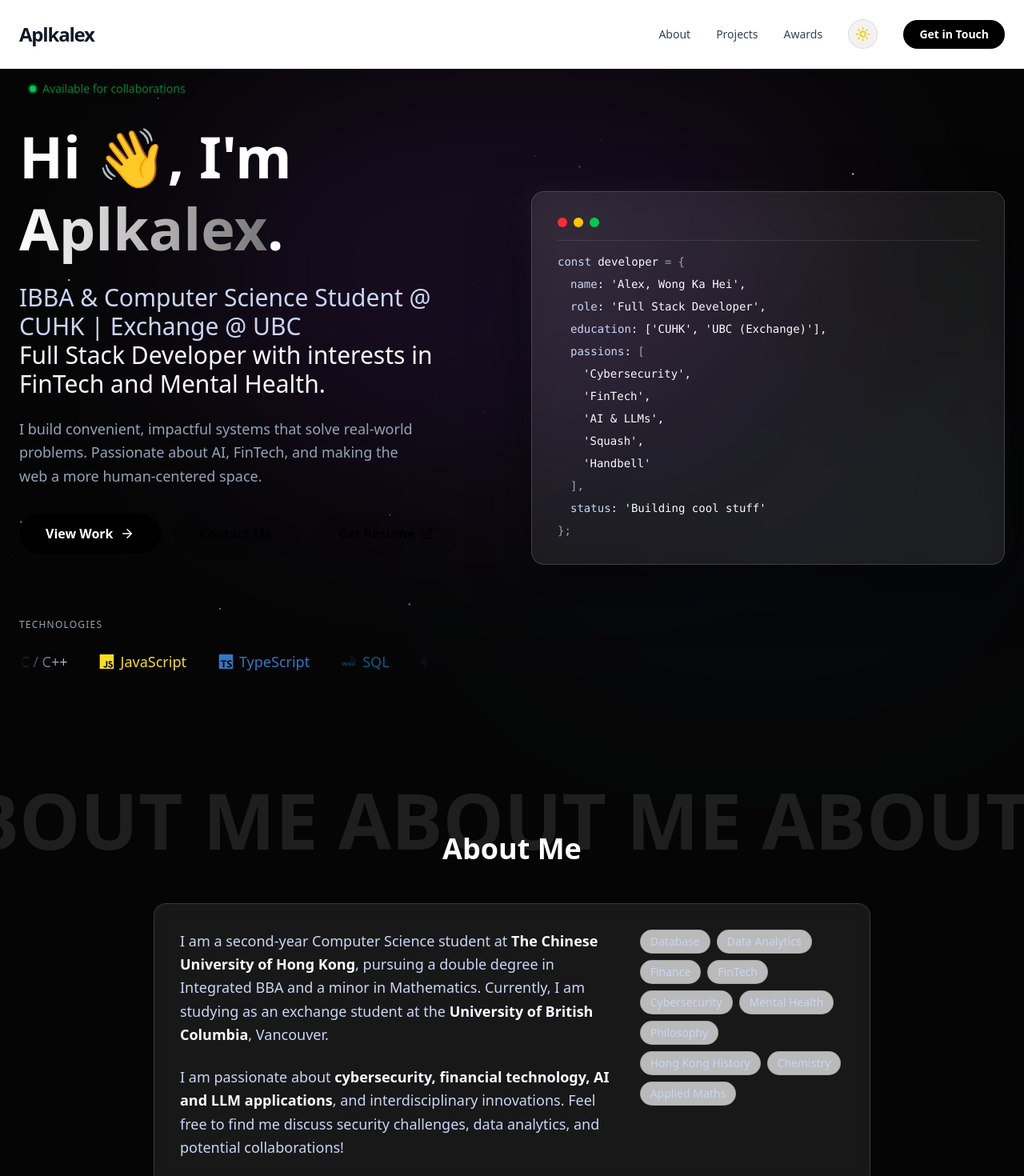
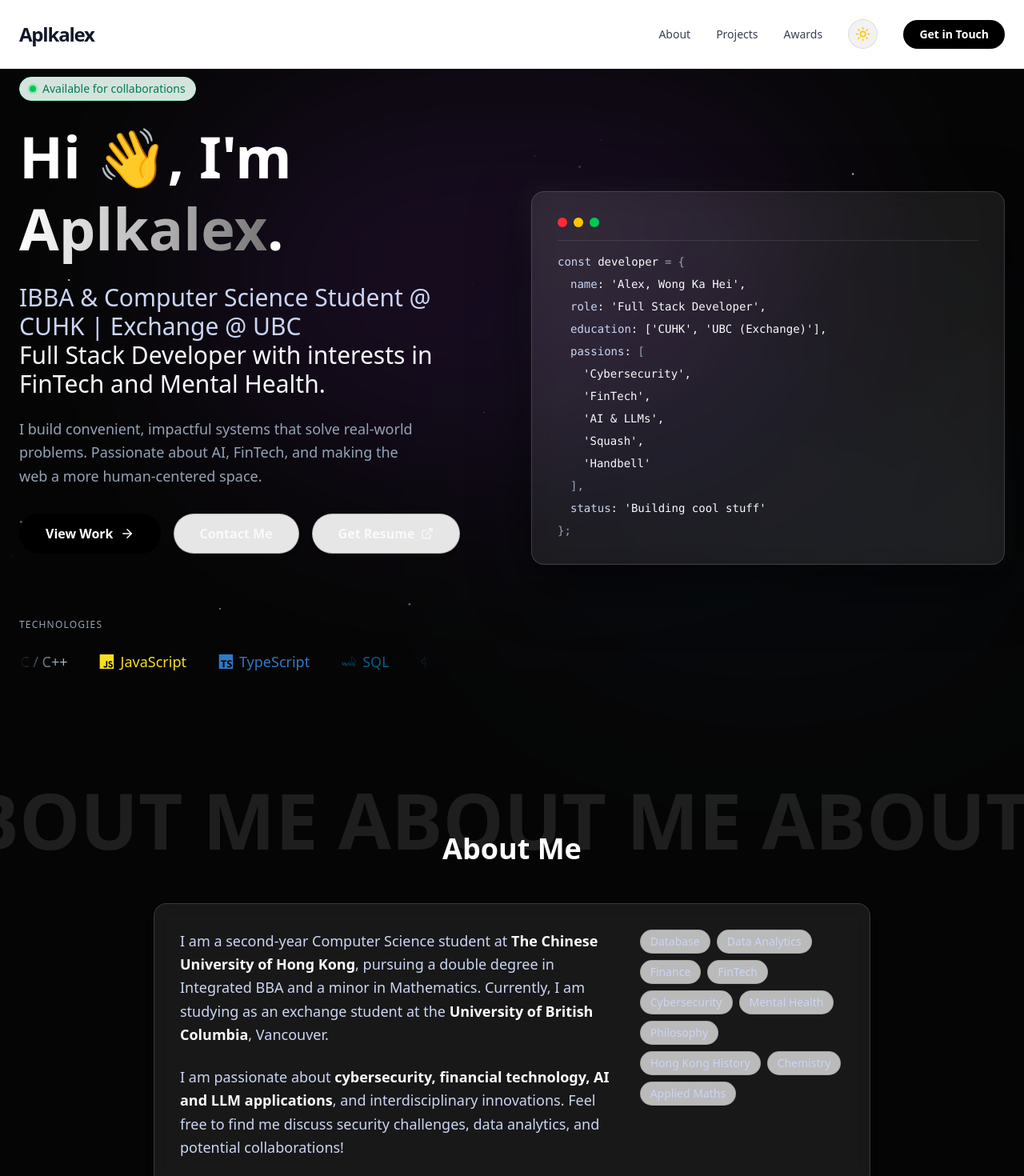
Before and after one commit to Aplkalex/aplkalex.com, a Next.js app: page / in a window 1280 px wide. Shown: the top 1470 px of the page at 80% size. Built offline with nearby package versions, Linux system fonts and the light colour scheme.

Commit message:
Enhance styling for motion elements and awards grid with improved colors and shadows

```diff
--- a/src/app/page.tsx
+++ b/src/app/page.tsx
@@ -144,7 +144,7 @@ export default function Home() {
                             variants={staggerContainer}
                             style={{ x: heroTextX, opacity: heroOpacity }}
                         >
-                            <motion.div variants={fadeInUp} className="inline-flex items-center gap-2 px-3 py-1 mb-6 rounded-full border border-black/10 dark:border-white/10 bg-black/5 dark:bg-white/5 text-sm text-green-700 dark:text-green-300 backdrop-blur-sm">
+                            <motion.div variants={fadeInUp} className="inline-flex items-center gap-2 px-3 py-1 mb-6 rounded-full border border-emerald-200 dark:border-white/10 bg-emerald-50/90 dark:bg-white/5 text-sm text-emerald-700 dark:text-emerald-300 shadow-sm">
                                 <span className="relative flex h-2 w-2">
                                     <span className="animate-ping absolute inline-flex h-full w-full rounded-full bg-green-400 opacity-75"></span>
                                     <span className="relative inline-flex rounded-full h-2 w-2 bg-green-500"></span>
@@ -184,7 +184,7 @@ export default function Home() {
                                 <motion.div whileHover={{ scale: 1.05 }} whileTap={{ scale: 0.95 }}>
                                     <Link
                                         href="#contact"
-                                        className="px-8 py-3 bg-black/5 border border-black/10 text-black rounded-full font-semibold hover:bg-black/10 dark:bg-white/5 dark:border-white/10 dark:text-white transition-colors flex items-center justify-center"
+                                        className="px-8 py-3 bg-white/90 border border-black/20 theme-text-strong dark:text-white rounded-full font-semibold shadow-md hover:bg-white dark:bg-white/5 dark:border-white/10 transition-colors flex items-center justify-center"
                                     >
                                         Contact Me
                                     </Link>
@@ -193,7 +193,7 @@ export default function Home() {
                                     <motion.button
                                         type="button"
                                         onClick={handleResumeClick}
-                                        className="px-8 py-3 bg-black/5 border border-black/10 text-black rounded-full font-semibold hover:bg-black/10 dark:bg-white/5 dark:border-white/10 dark:text-white transition-colors flex items-center justify-center gap-2 relative z-10 cursor-pointer"
+                                        className="px-8 py-3 bg-white/90 border border-black/20 theme-text-strong dark:text-white rounded-full font-semibold shadow-md hover:bg-white dark:bg-white/5 dark:border-white/10 transition-colors flex items-center justify-center gap-2 relative z-10 cursor-pointer"
                                     >
                                         Get Resume <ExternalLink size={16} />
                                     </motion.button>
@@ -291,7 +291,7 @@ export default function Home() {
                                 <ScrambleText text="About Me" />
                             </motion.div>
                         </div>
-                        <GlassCard className="overflow-hidden">
+                        <GlassCard className="overflow-hidden bg-white/90 border border-black/5 shadow-lg dark:bg-white/5 dark:border-white/10">
                             <div className="grid md:grid-cols-3 gap-8">
                                 <motion.div
                                     className="md:col-span-2 max-w-none space-y-6"
@@ -357,7 +357,7 @@ export default function Home() {
                             <motion.div variants={popIn} className="h-full">
                                 <div onClick={handleQueuesisClick} className="block h-full group cursor-pointer">
                                     <motion.div layoutId="queuesis-card" className="h-full">
-                                        <GlassCard className="h-full flex flex-col relative overflow-hidden transition-transform duration-300 group-hover:scale-[1.02] group-hover:border-white/20 bg-white dark:bg-[#111] text-gray-800 dark:text-gray-200 backdrop-blur-xl">
+                                        <GlassCard className="h-full flex flex-col relative overflow-hidden transition-transform duration-300 group-hover:scale-[1.02] group-hover:border-white/20 bg-white/90 border border-black/5 dark:bg-[#111] dark:border-white/10 text-gray-800 dark:text-gray-200 backdrop-blur-xl shadow-lg">
                                             {/* Content Overlay */}
                                             <div className="relative z-10 flex flex-col h-full p-6">
                                                 <div className="flex justify-between items-start mb-4">
--- a/src/components/awards/AwardsGrid.tsx
+++ b/src/components/awards/AwardsGrid.tsx
@@ -33,7 +33,7 @@ export default function AwardsGrid({ className }: AwardsGridProps) {
                         transition={{ delay: index * 0.1 }}
                     >
                         <ZoomableCard
-                            className="h-full flex flex-col bg-white text-gray-900 border border-black/10 hover:border-black/20 dark:bg-white/5 dark:text-white dark:border-white/10 hover:bg-white/10 transition-colors"
+                            className="h-full flex flex-col bg-white/90 text-gray-900 border border-black/5 backdrop-blur-md shadow-lg hover:border-black/10 dark:bg-white/5 dark:text-white dark:border-white/10 hover:bg-white/10 transition-colors"
                             expandedContent={
                                 <div className="p-8 max-w-3xl mx-auto">
                                     <div className={`inline-block px-3 py-1 rounded-full text-xs font-bold bg-gradient-to-r ${award.color} mb-4`}>
```
